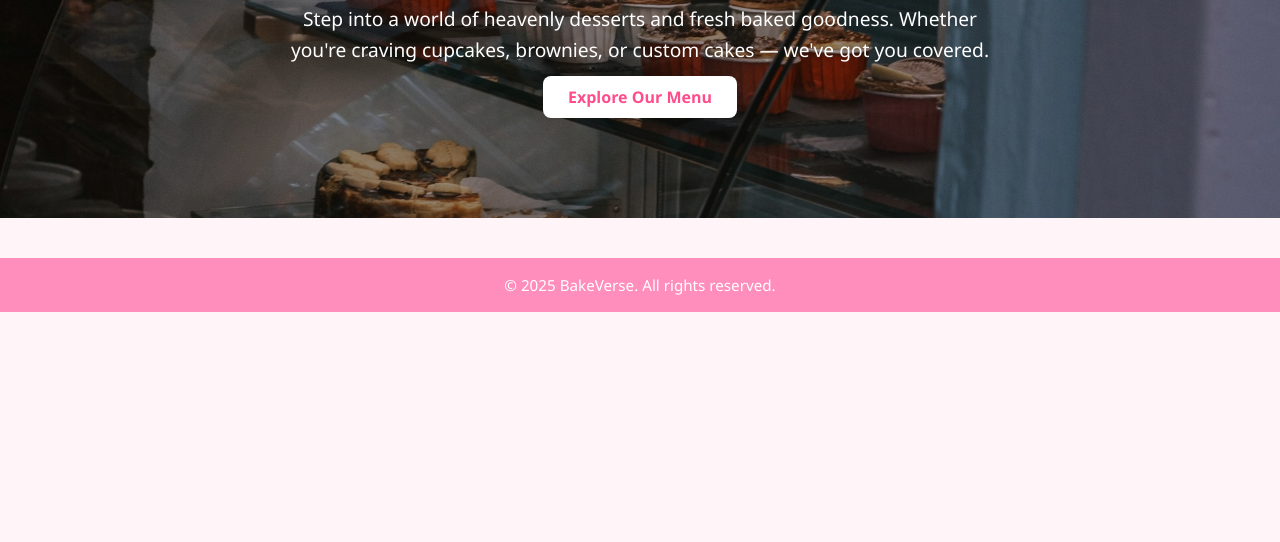
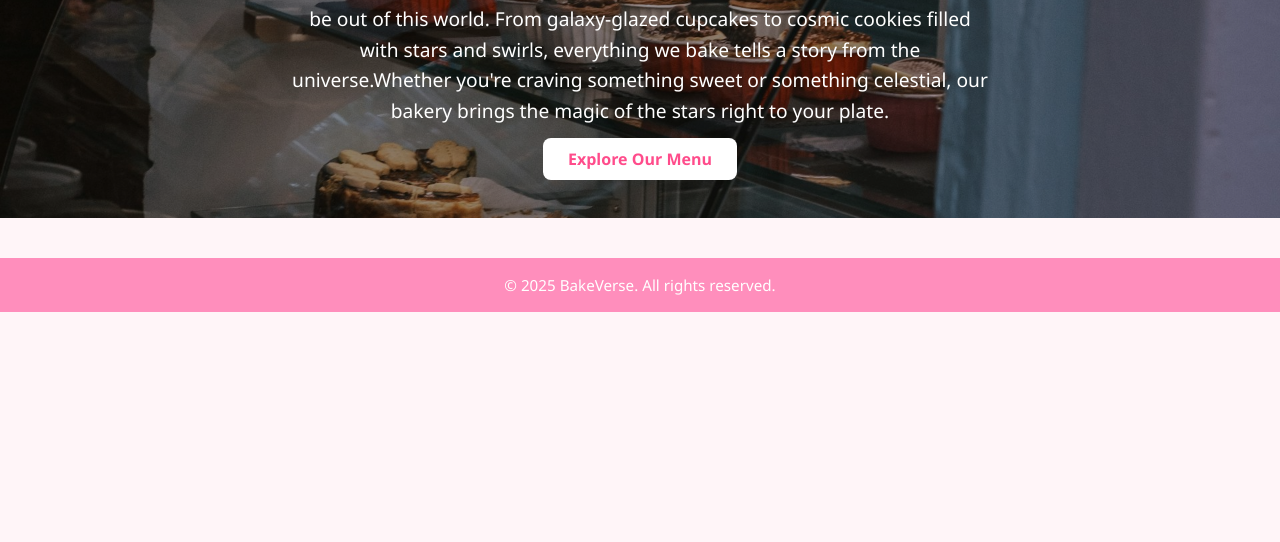
Before and after one commit to Sehreet09/ReetNoor09.github.io, a plain HTML site: page index.html in a window 1280 px wide. Shown: the part 258-800 px from the top of the page. Drawn offline with Linux system fonts and the light colour scheme.

Commit message:
Update index.html

```diff
--- a/index.html
+++ b/index.html
@@ -22,7 +22,7 @@
   <section class="hero">
     <div class="hero-text">
       <h1>Welcome to BakeVerse</h1>
-      <p>Step into a world of heavenly desserts and fresh baked goodness. Whether you're craving cupcakes, brownies, or custom cakes — we've got you covered.</p>
+      <p>At Bakeverse, we’re not just serving desserts—we’re launching you into a galaxy of flavor. Inspired by the wonders of space, our treats are designed to be out of this world. From galaxy-glazed cupcakes to cosmic cookies filled with stars and swirls, everything we bake tells a story from the universe.Whether you're craving something sweet or something celestial, our bakery brings the magic of the stars right to your plate.</p>
       <a href="menu.html" class="btn">Explore Our Menu</a>
     </div>
   </section>
```
